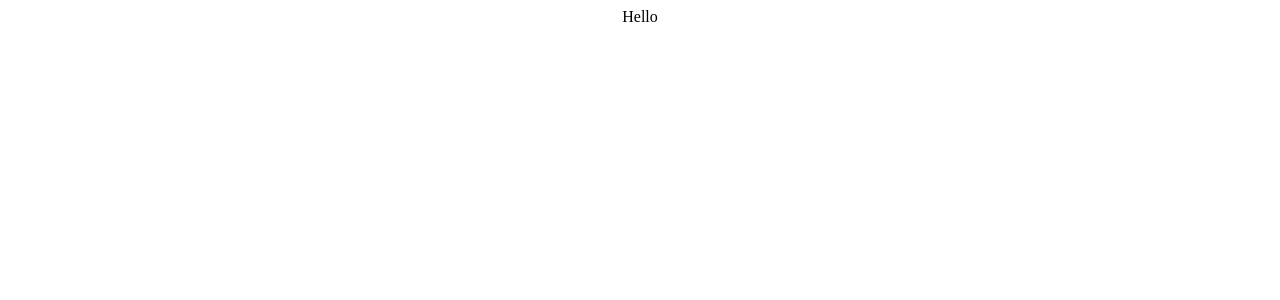
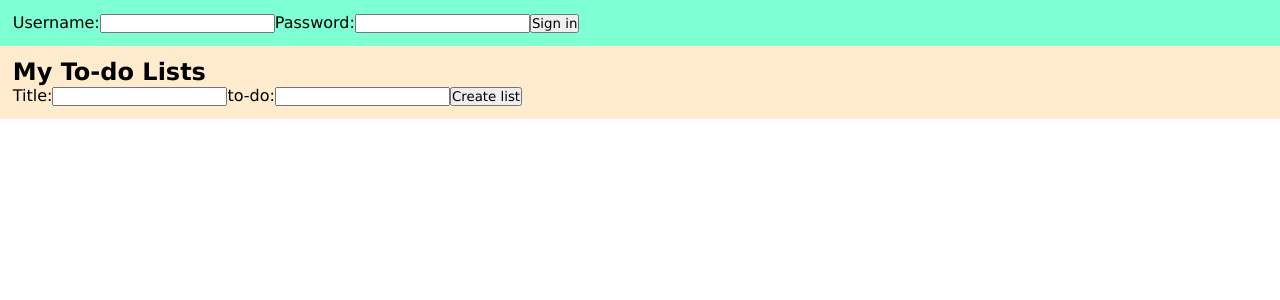
Before and after one commit to LisaSmeke/to-do-lists, a React (Create React App) app in the folder client/: page / in a window 1280 px wide. Shown: the top 300 px of the page. Built offline with nearby package versions, Linux system fonts and the light colour scheme.

Commit message:
Add label, input & btn to create list

```diff
--- a/client/src/App.css
+++ b/client/src/App.css
@@ -1,3 +1,20 @@
+* {
+  margin: 0;
+  padding: 0;
+  box-sizing: border-box;
+  font-family: Verdana, Geneva, Tahoma, sans-serif;
+}
 .App {
-  text-align: center;
 }
+
+.signIn {
+  background-color: aquamarine;
+  padding: 1%;
+}
+.createList {
+  background-color: blanchedalmond;
+  padding: 1%;
+}
+button:hover {
+  cursor: pointer;
+}
--- a/client/src/App.js
+++ b/client/src/App.js
@@ -1,7 +1,43 @@
 import './App.css';
+import { useState } from 'react';
 
 function App() {
-  return <div className="App">Hello</div>;
+  const [list, setList] = useState('');
+  const [todo, setTodo] = useState('');
+
+  const displayInfo = () => {
+    console.log(list + todo);
+  };
+
+  return (
+    <div className="App">
+      <div className="signIn">
+        <label>Username:</label>
+        <input type="text" />
+        <label>Password:</label>
+        <input type="password" />
+        <button>Sign in</button>
+      </div>
+      <div className="createList">
+        <h2>My To-do Lists</h2>
+        <label>Title:</label>
+        <input
+          type="text"
+          onChange={(event) => {
+            setList(event.target.value);
+          }}
+        />
+        <label>to-do:</label>
+        <input
+          type="text"
+          onChange={(event) => {
+            setTodo(event.target.value);
+          }}
+        />
+        <button onClick={displayInfo}>Create list</button>
+      </div>
+    </div>
+  );
 }
 
 export default App;
```
